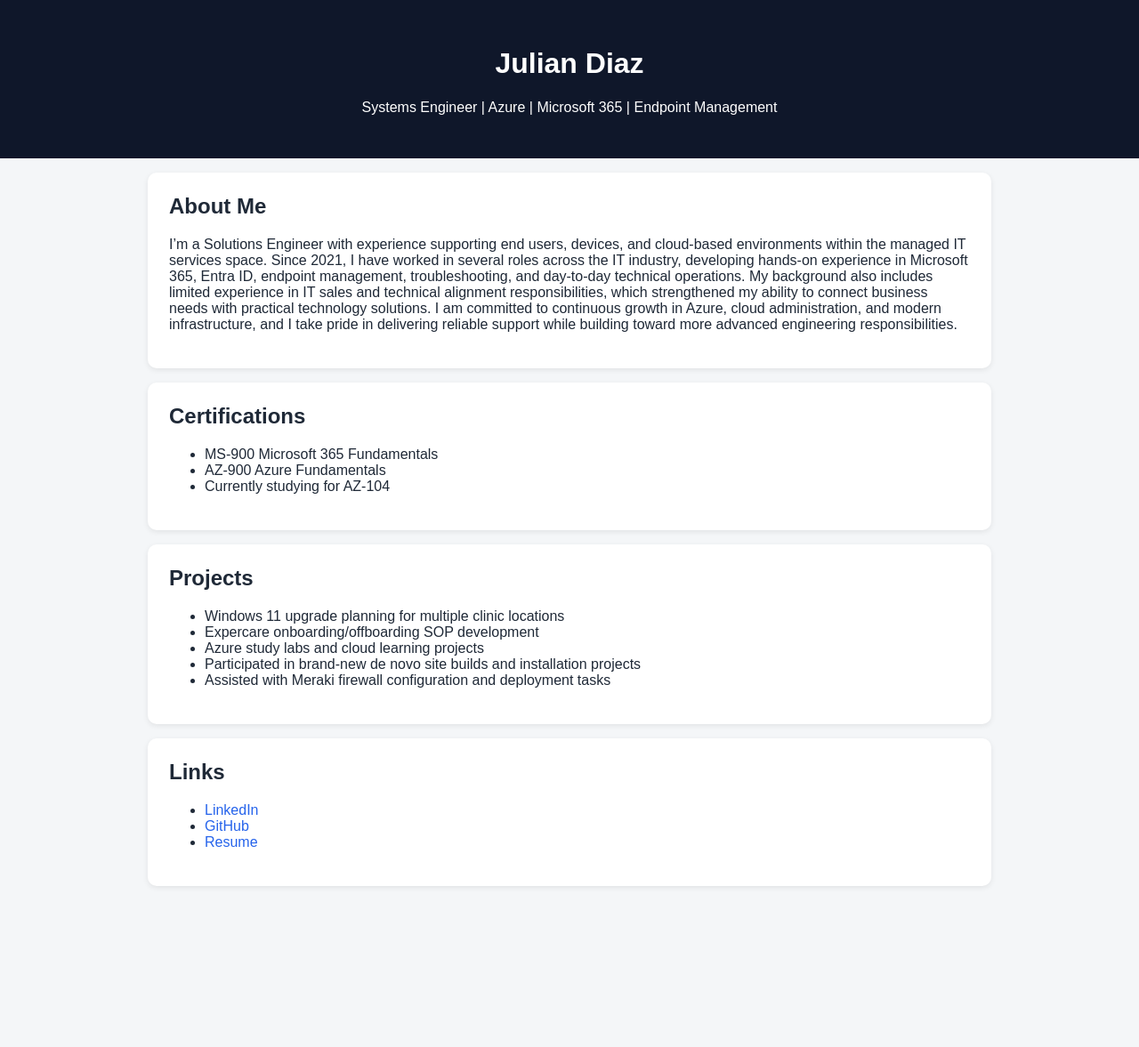
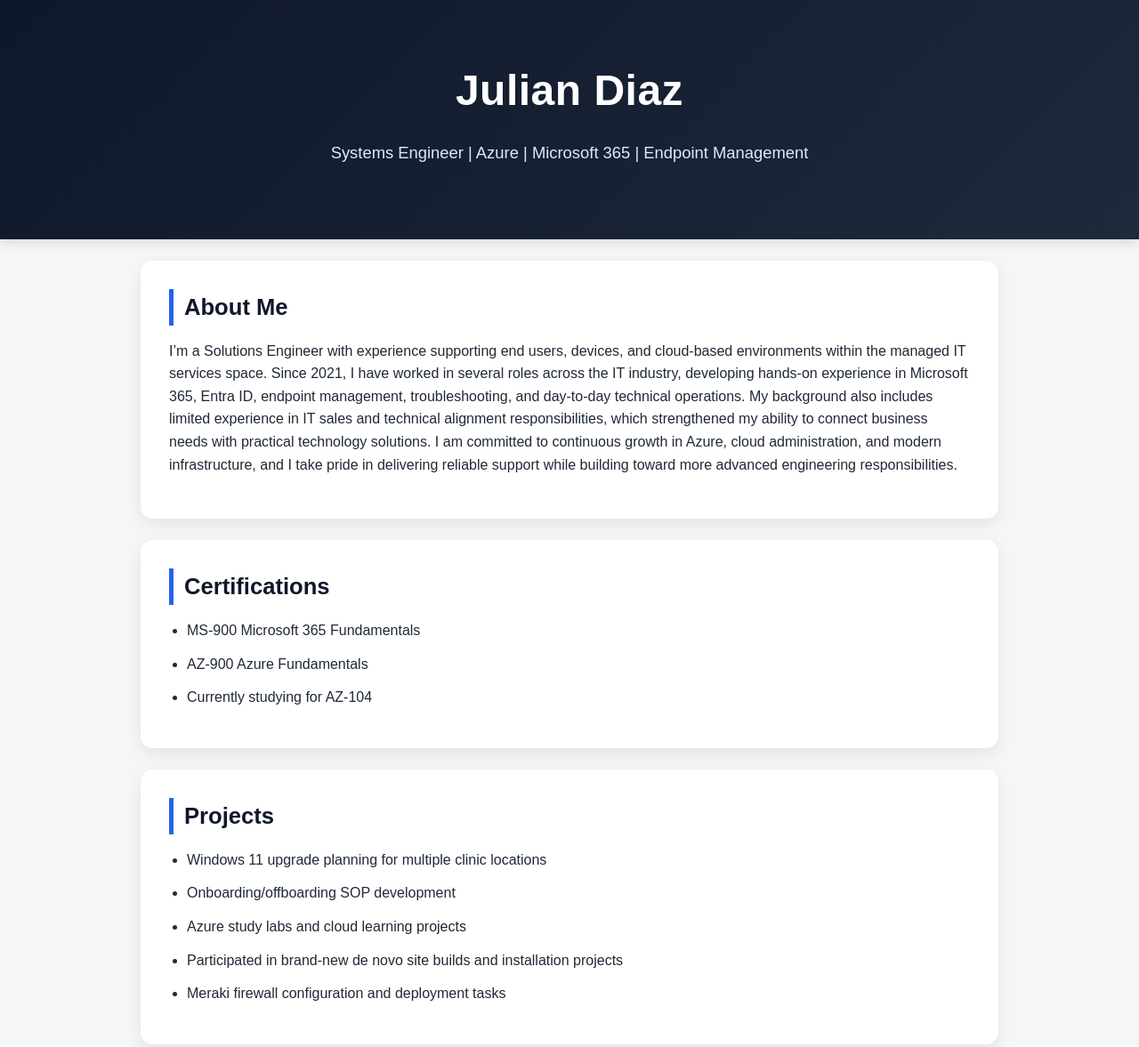
Before and after one commit to juliansrepo/Julian-Portfolio, a website: page src/index.html in a window 1280 px wide. Shown: the top 1177 px of the page at 89% size. Before the commit the page ends 1012 px from the top, so only its background shows below. Drawn offline with Linux system fonts and the light colour scheme.

Commit message:
update
Added styling and prjoject description

```diff
--- a/src/index.html
+++ b/src/index.html
@@ -32,10 +32,10 @@
   <h2>Projects</h2>
   <ul>
     <li>Windows 11 upgrade planning for multiple clinic locations</li>
-    <li>Expercare onboarding/offboarding SOP development</li>
+    <li>Onboarding/offboarding SOP development</li>
     <li>Azure study labs and cloud learning projects</li>
     <li>Participated in brand-new de novo site builds and installation projects</li>
-    <li>Assisted with Meraki firewall configuration and deployment tasks</li>
+    <li>Meraki firewall configuration and deployment tasks</li>
   </ul>
 </section>
 
--- a/src/styles.css
+++ b/src/styles.css
@@ -4,29 +4,117 @@
   padding: 0;
   background: #f4f6f8;
   color: #1f2937;
+  line-height: 1.6;
 }
 
 header {
-  background: #0f172a;
+  background: linear-gradient(135deg, #0f172a, #1e293b);
   color: white;
-  padding: 2rem;
+  padding: 4rem 1.5rem;
   text-align: center;
+  box-shadow: 0 4px 12px rgba(0, 0, 0, 0.12);
+}
+
+header h1 {
+  margin: 0;
+  font-size: 3rem;
+  letter-spacing: 0.5px;
+}
+
+header p {
+  margin-top: 1rem;
+  font-size: 1.15rem;
+  max-width: 700px;
+  margin-left: auto;
+  margin-right: auto;
+  color: #dbeafe;
 }
 
 section {
   background: white;
-  margin: 1rem auto;
-  padding: 1.5rem;
+  margin: 1.5rem auto;
+  padding: 2rem;
   max-width: 900px;
-  border-radius: 10px;
-  box-shadow: 0 2px 6px rgba(0,0,0,0.08);
+  border-radius: 14px;
+  box-shadow: 0 6px 18px rgba(0, 0, 0, 0.08);
+  transition: transform 0.2s ease, box-shadow 0.2s ease;
+}
+
+section:hover {
+  transform: translateY(-3px);
+  box-shadow: 0 10px 24px rgba(0, 0, 0, 0.12);
 }
 
 h2 {
   margin-top: 0;
+  margin-bottom: 1rem;
+  font-size: 1.6rem;
+  color: #0f172a;
+  border-left: 5px solid #2563eb;
+  padding-left: 0.75rem;
+}
+
+ul {
+  padding-left: 1.25rem;
+  margin: 0;
+}
+
+li {
+  margin-bottom: 0.75rem;
 }
 
 a {
   color: #2563eb;
   text-decoration: none;
+  font-weight: 600;
+  transition: color 0.2s ease;
 }
+
+a:hover {
+  color: #1d4ed8;
+}
+
+section:last-of-type ul {
+  list-style: none;
+  padding-left: 0;
+}
+
+section:last-of-type li {
+  display: inline-block;
+  margin-right: 0.75rem;
+  margin-bottom: 0.75rem;
+}
+
+section:last-of-type a {
+  display: inline-block;
+  background: #2563eb;
+  color: white;
+  padding: 0.75rem 1.2rem;
+  border-radius: 8px;
+  box-shadow: 0 4px 10px rgba(37, 99, 235, 0.25);
+  transition: background 0.2s ease, transform 0.2s ease;
+}
+
+section:last-of-type a:hover {
+  background: #1d4ed8;
+  transform: translateY(-2px);
+}
+
+@media (max-width: 768px) {
+  header {
+    padding: 3rem 1rem;
+  }
+
+  header h1 {
+    font-size: 2.2rem;
+  }
+
+  header p {
+    font-size: 1rem;
+  }
+
+  section {
+    margin: 1rem;
+    padding: 1.5rem;
+  }
+}
```
